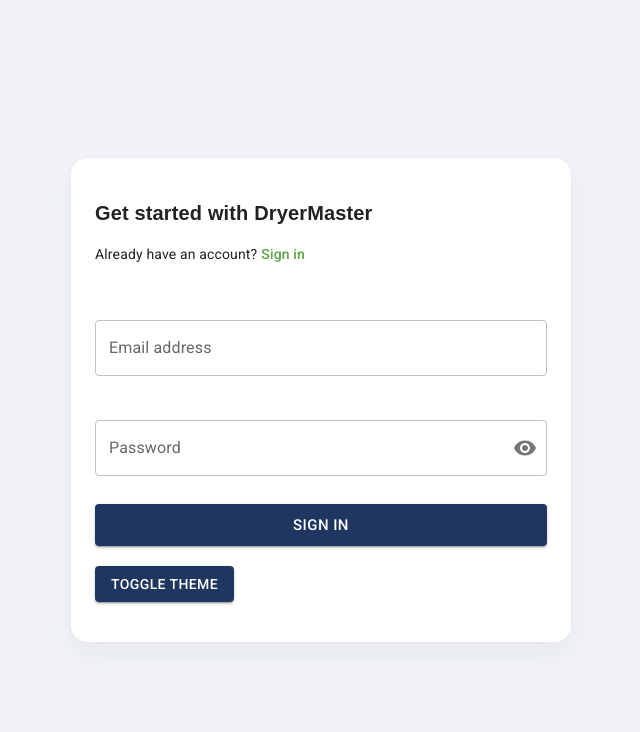
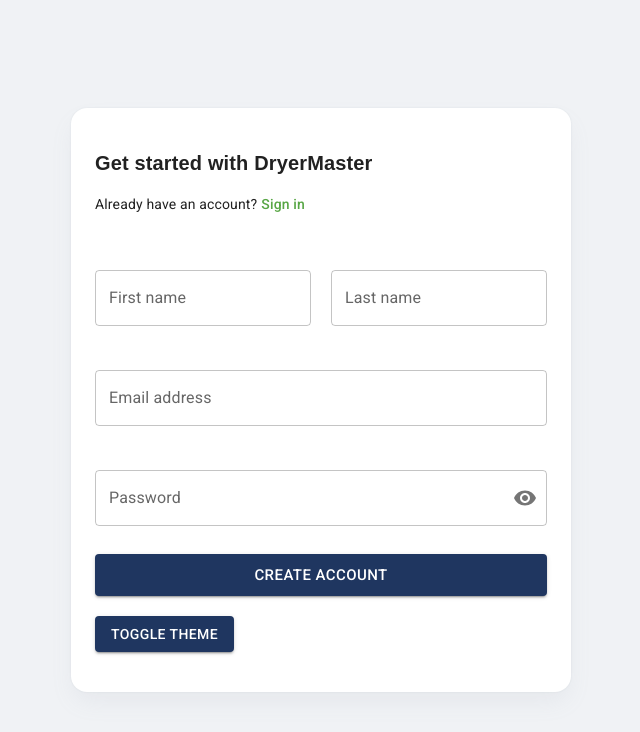
Before and after one commit to inamcode-hub/dm_mobile_ui, a React (Vite) app: page /register in a window 1280 px wide. Shown: the top 732 px of the page, without its empty margins (319-959 px from the left). Built offline with nearby package versions, Linux system fonts and the light colour scheme; no server answers.

Commit message:
login UI

```diff
--- a/src/pages/auth/Login.jsx
+++ b/src/pages/auth/Login.jsx
@@ -123,7 +123,9 @@
               variant='contained'
               color='primary'
               type='submit'
-              size='large'></Button>
+              size='large'>
+              Login
+            </Button>
             <ToggleTheme />
           </Body>
         </form>
--- a/src/pages/auth/Register.jsx
+++ b/src/pages/auth/Register.jsx
@@ -12,15 +12,29 @@
 import { Visibility, VisibilityOff } from '@mui/icons-material';
 
 const initialState = {
+  firstName: '',
+  lastName: '',
   email: '',
   password: '',
   showPassword: false,
+  firstNameError: false,
+  lastNameError: false,
   emailError: false,
   passwordError: false,
 };
 const Register = () => {
   const [state, setState] = useState(initialState);
-  const { email, password, emailError, passwordError, showPassword } = state;
+  const {
+    firstName,
+    lastName,
+    email,
+    password,
+    firstNameError,
+    lastNameError,
+    emailError,
+    passwordError,
+    showPassword,
+  } = state;
 
   const handleShowPassword = () => {
     setState({ ...state, showPassword: !showPassword });
@@ -28,6 +42,19 @@
 
   const handleSubmit = (e) => {
     e.preventDefault();
+    // Validate first name
+    if (!firstName) {
+      setState((prevState) => ({ ...prevState, firstNameError: true }));
+    } else {
+      setState((prevState) => ({ ...prevState, firstNameError: false }));
+    }
+
+    // Validate last name
+    if (!lastName) {
+      setState((prevState) => ({ ...prevState, lastNameError: true }));
+    } else {
+      setState((prevState) => ({ ...prevState, lastNameError: false }));
+    }
 
     // Validate email
     if (!email) {
@@ -44,7 +71,7 @@
     }
 
     // If both email and password are valid, proceed with form submission
-    if (!emailError && !passwordError) {
+    if (!emailError && !passwordError && !firstNameError && !lastNameError) {
       console.log('Submit form');
     }
   };
@@ -75,6 +102,32 @@
         </Heading>
         <form onSubmit={handleSubmit}>
           <Body>
+            <div className='name'>
+              <TextField
+                fullWidth
+                label='First name'
+                variant='outlined'
+                margin='normal'
+                value={firstName}
+                onChange={(e) =>
+                  setState({ ...state, firstName: e.target.value })
+                }
+                error={firstNameError}
+                helperText={firstNameError && 'First name is required'}
+              />
+              <TextField
+                fullWidth
+                label='Last name'
+                variant='outlined'
+                margin='normal'
+                value={lastName}
+                onChange={(e) =>
+                  setState({ ...state, lastName: e.target.value })
+                }
+                error={lastNameError}
+                helperText={lastNameError && 'Last name is required'}
+              />
+            </div>
             <TextField
               fullWidth
               type='email'
@@ -116,7 +169,7 @@
               color='primary'
               type='submit'
               size='large'>
-              Sign In
+              Create account
             </Button>
             <ToggleTheme />
           </Body>
@@ -190,6 +243,11 @@
   display: flex;
   flex-direction: column;
   gap: 20px;
+  .name {
+    display: flex;
+    flex-direction: row;
+    gap: 20px;
+  }
 `;
 
 export default Register;
```
